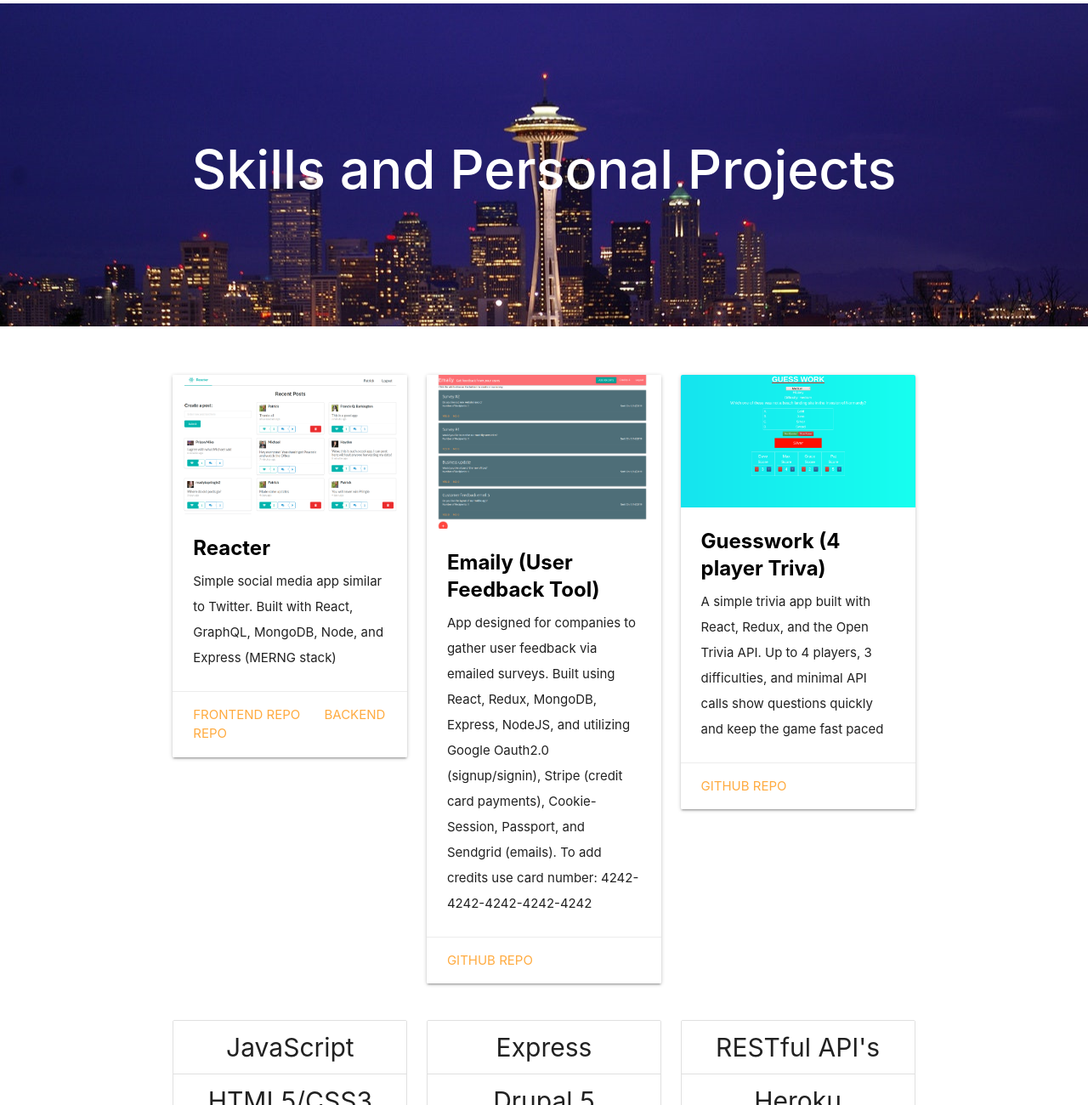
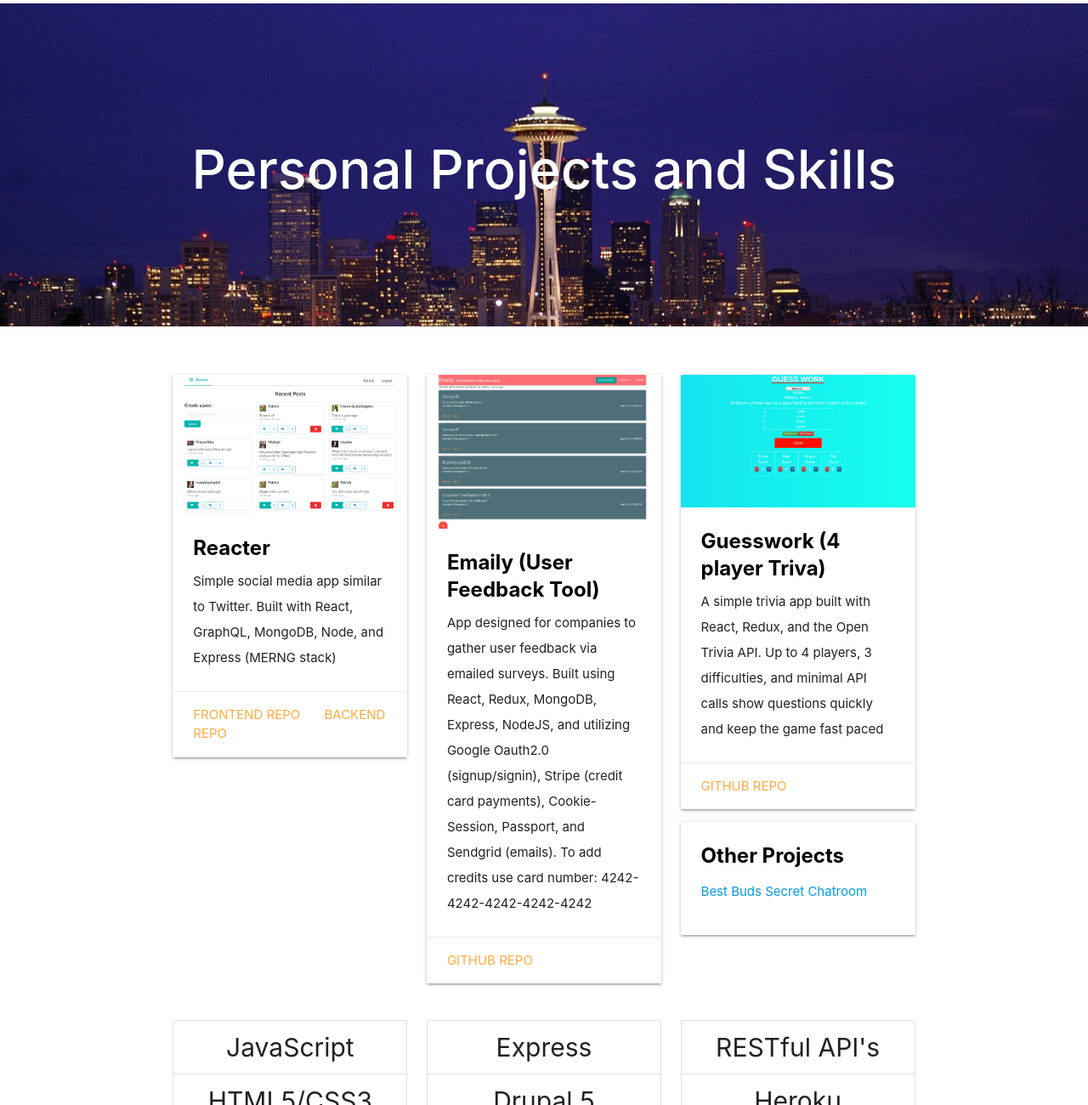
Before and after one commit to sheridp2/frontend-dev-portfolio, a website: page public/index.html in a window 1280 px wide. Shown: the part 1746-3046 px from the top of the page at 85% size. Drawn offline with nearby package versions, Linux system fonts and the light colour scheme.

Commit message:
porfolio updated

```diff
--- a/public/index.html
+++ b/public/index.html
@@ -98,7 +98,7 @@
       <div class="section no-pad-bot">
         <div class="container">
           <div class="row center">
-            <h1 class="header col s12 light white-text  text-darken-2 bold-text">Portfolio</h1>
+            <h1 class="header col s12"><span class=" light white-text teal lighten-2 text-darken-2 bold-text">Enterprise Projects</span></h1>
           </div>
         </div>
       </div>
@@ -130,7 +130,7 @@
       <div class="section no-pad-bot">
         <div class="container">
           <div class="row center">
-            <h1 class="header col s12 light white-text bold-text">Skills and Personal Projects</h1>
+            <h1 class="header col s12 light white-text bold-text">Personal Projects and Skills</h1>
           </div>
         </div>
       </div>
@@ -189,6 +189,17 @@
             <div class="card-action">
               <a href="https://github.com/sheridp2/triviapp">Github Repo</a>
             </div>
+          </div>
+          <div class="card">
+            <div class="card-content">
+              <span class="card-title black-text" style="font-weight:bold">Other Projects</span>
+              <ul>
+                <li><a target="_blank" href="https://secret-best-buds-chatroom.herokuapp.com/">Best Buds Secret Chatroom</a></li>
+
+              </ul>
+
+            </div>
+
           </div>
         </div>
       </div>
```
Also changed, not shown: public/assets/secret-buds-chatroom.png (added).
